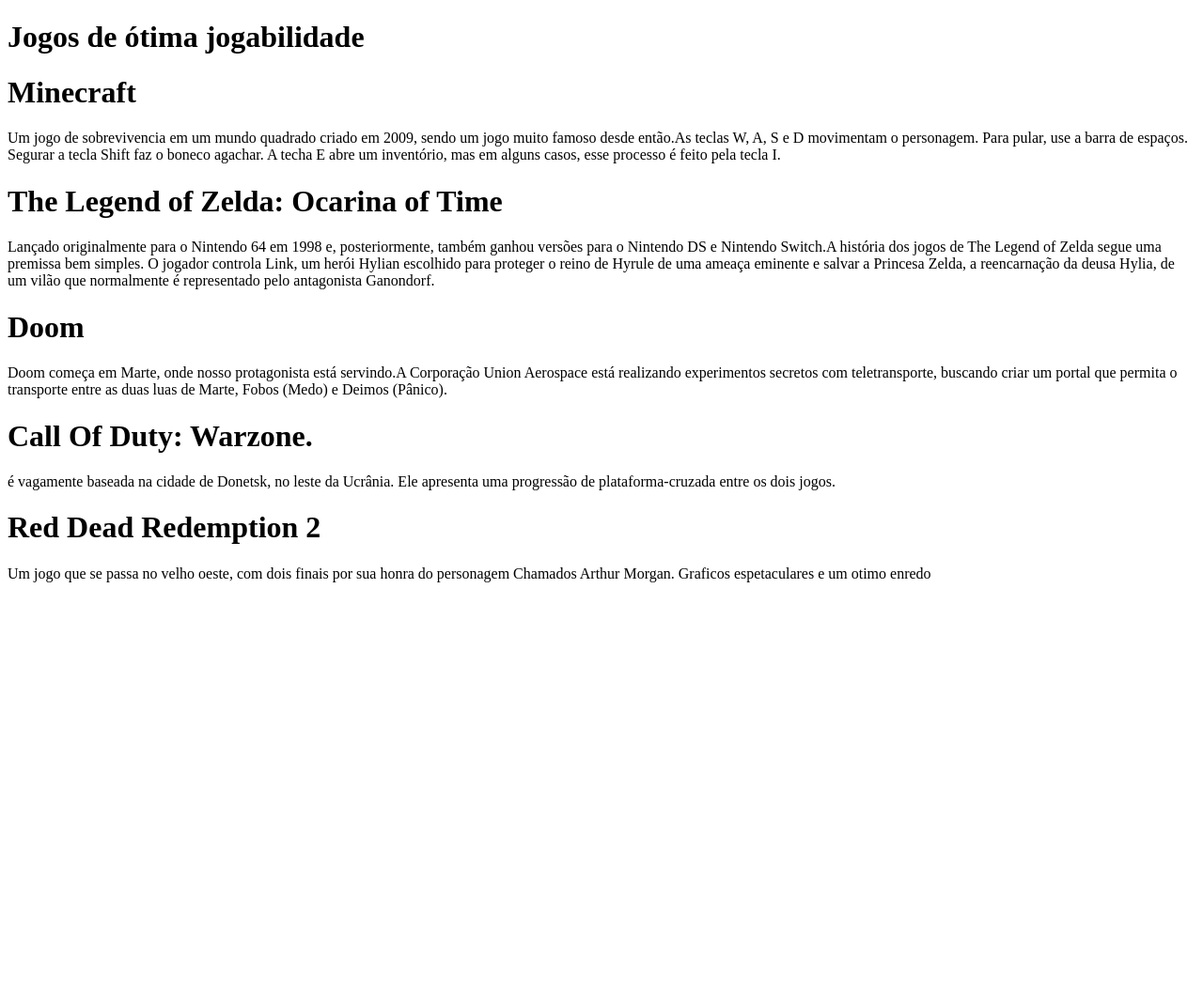
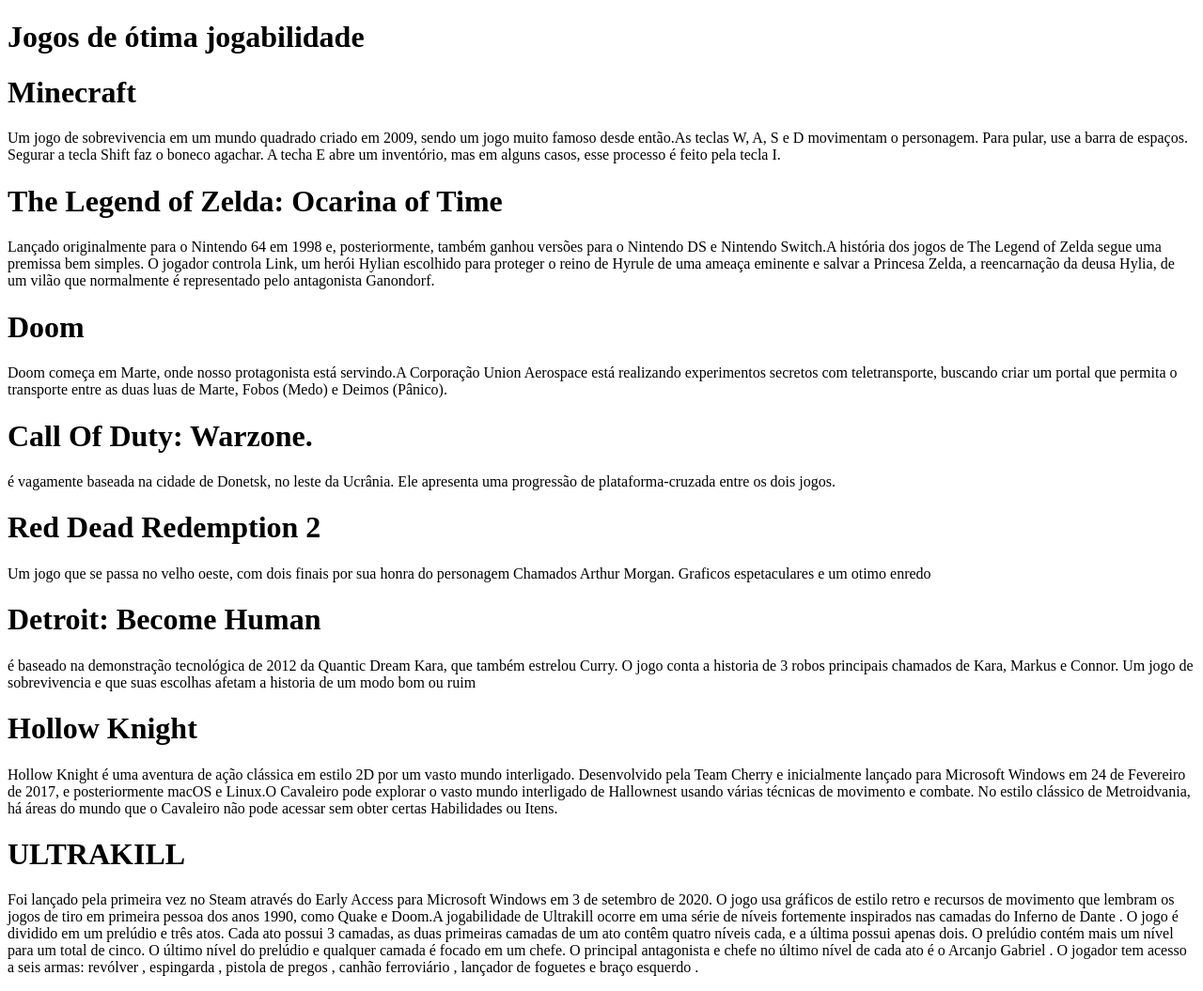
Before and after one commit to Annag-b/umpalumpa, a plain HTML site: page index.html in a window 1280 px wide. Shown: the whole page at 94% size. Before the commit the page ends 800 px from the top, so only its background shows below. Drawn offline with Linux system fonts and the light colour scheme.

Commit message:
Add files via upload

```diff
--- a/index.html
+++ b/index.html
@@ -17,5 +17,14 @@
  <p> é vagamente baseada na cidade de Donetsk, no leste da Ucrânia. Ele apresenta uma progressão de plataforma-cruzada entre os dois jogos.</p>
  <h1>Red Dead Redemption 2</h1>
  <p>Um jogo que se passa no velho oeste, com dois finais por sua honra do personagem Chamados Arthur Morgan. Graficos espetaculares e um otimo enredo</p>
+ <h1>Detroit: Become Human</h1>
+ <p>é baseado na demonstração tecnológica de 2012 da Quantic Dream Kara, que também estrelou Curry. O jogo conta a historia de 3 robos principais chamados de Kara, Markus e Connor. Um jogo de sobrevivencia e que suas escolhas afetam a historia de um modo bom ou ruim</p>
+ <h1>Hollow Knight</h1>
+ <p>Hollow Knight é uma aventura de ação clássica em estilo 2D por um vasto mundo interligado. Desenvolvido pela Team Cherry e inicialmente lançado para Microsoft Windows em 24 de Fevereiro de 2017, e posteriormente macOS e Linux.O Cavaleiro pode explorar o vasto mundo interligado de Hallownest usando várias técnicas de movimento e combate. No estilo clássico de Metroidvania, há áreas do mundo que o Cavaleiro não pode acessar sem obter certas Habilidades ou Itens.</p>
+ <h1>ULTRAKILL</h1>
+ <p>Foi lançado pela primeira vez no Steam através do Early Access para Microsoft Windows em 3 de setembro de 2020.  O jogo usa gráficos de estilo retro e recursos de movimento que lembram os jogos de tiro em primeira pessoa dos anos 1990, como Quake e Doom.A jogabilidade de Ultrakill ocorre em uma série de níveis fortemente inspirados nas camadas do Inferno de Dante . O jogo é dividido em um prelúdio e três atos. Cada ato possui 3 camadas, as duas primeiras camadas de um ato contêm quatro níveis cada, e a última possui apenas dois. O prelúdio contém mais um nível para um total de cinco. O último nível do prelúdio e qualquer camada é focado em um chefe. O principal antagonista e chefe no último nível de cada ato é o Arcanjo Gabriel .
+
+    O jogador tem acesso a seis armas: revólver , espingarda , pistola de pregos , canhão ferroviário , lançador de foguetes e braço esquerdo .</p>
+
 </body>
 </html>
```
